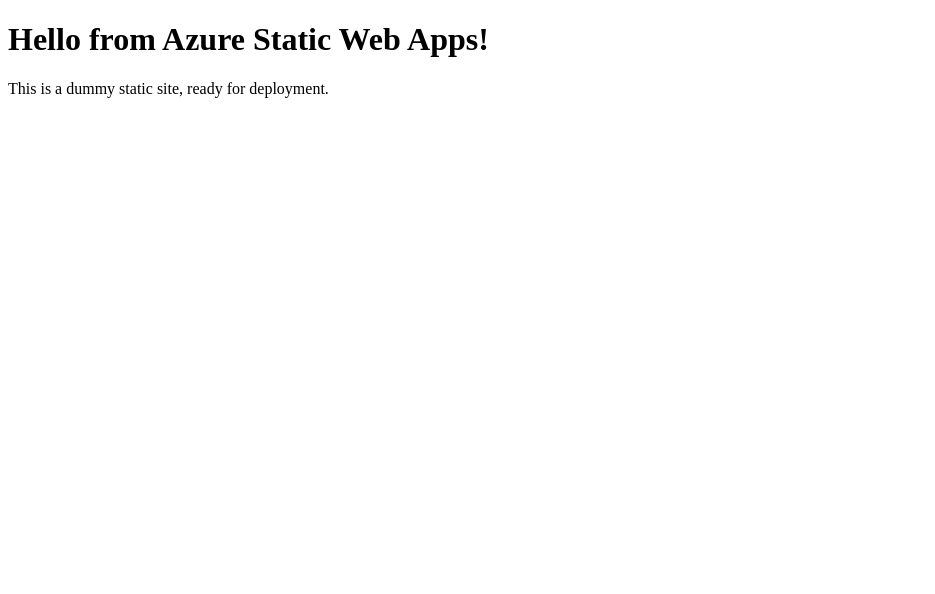
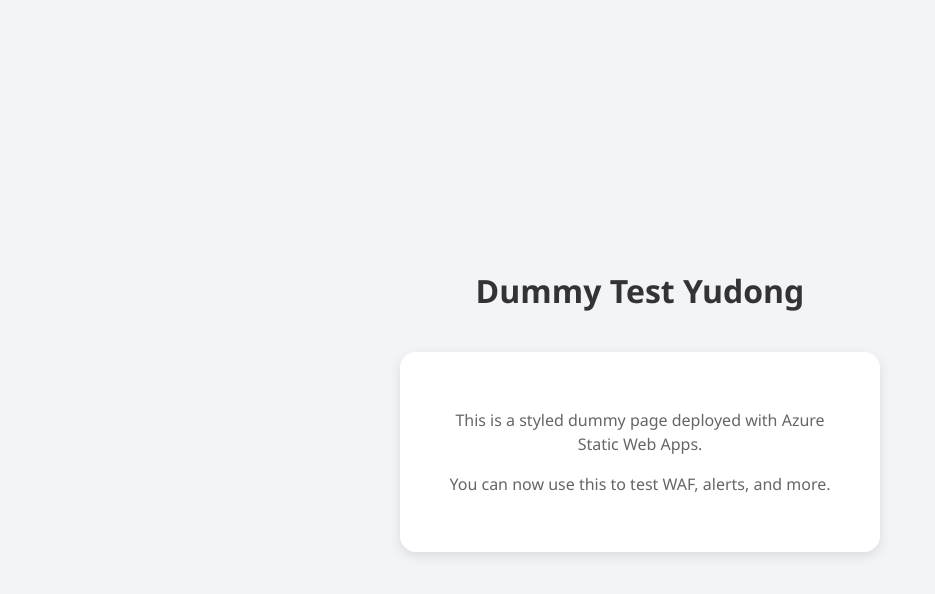
Before and after one commit to dove2250/swa-dummy-yudong, a plain HTML site: page index.html in a window 1280 px wide. Shown: the whole page, without its empty margins (0-935 px from the left). Drawn offline with Linux system fonts and the light colour scheme.

Commit message:
Update index.html

```diff
--- a/index.html
+++ b/index.html
@@ -2,10 +2,45 @@
 <html lang="en">
 <head>
   <meta charset="UTF-8">
-  <title>Dummy App for Azure SWA</title>
+  <title>Dummy Test Yudong</title>
+  <style>
+    body {
+      margin: 0;
+      padding: 0;
+      font-family: 'Segoe UI', Tahoma, Geneva, Verdana, sans-serif;
+      background: #f2f4f8;
+      display: flex;
+      flex-direction: column;
+      align-items: center;
+      justify-content: center;
+      height: 100vh;
+    }
+
+    h1 {
+      color: #333;
+      margin-bottom: 40px;
+    }
+
+    .card {
+      background: #fff;
+      padding: 40px;
+      border-radius: 16px;
+      box-shadow: 0 4px 12px rgba(0, 0, 0, 0.1);
+      text-align: center;
+      max-width: 400px;
+    }
+
+    .card p {
+      color: #666;
+      line-height: 1.5;
+    }
+  </style>
 </head>
 <body>
-  <h1>Hello from Azure Static Web Apps!</h1>
-  <p>This is a dummy static site, ready for deployment.</p>
+  <h1>Dummy Test Yudong</h1>
+  <div class="card">
+    <p>This is a styled dummy page deployed with Azure Static Web Apps.</p>
+    <p>You can now use this to test WAF, alerts, and more.</p>
+  </div>
 </body>
 </html>
```
